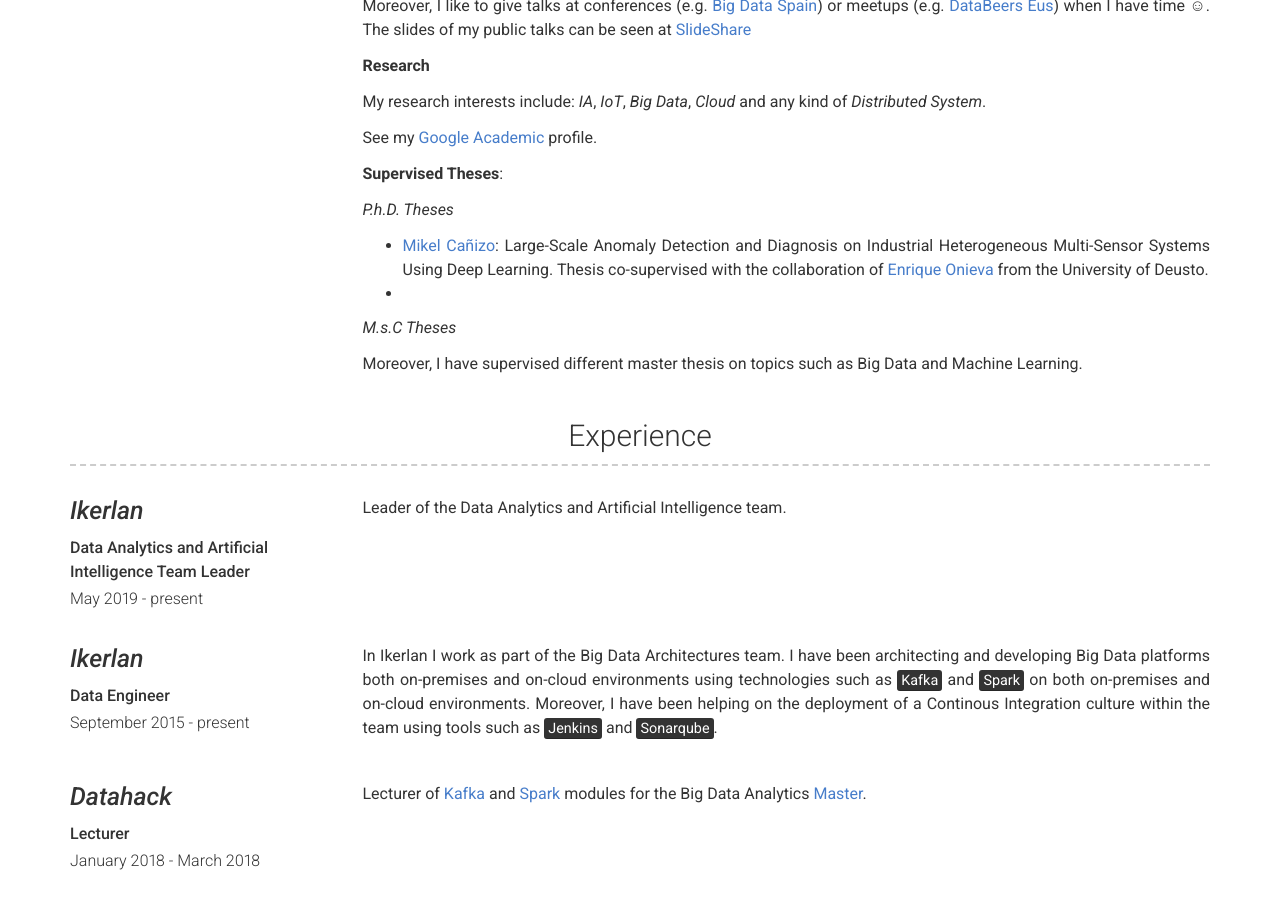
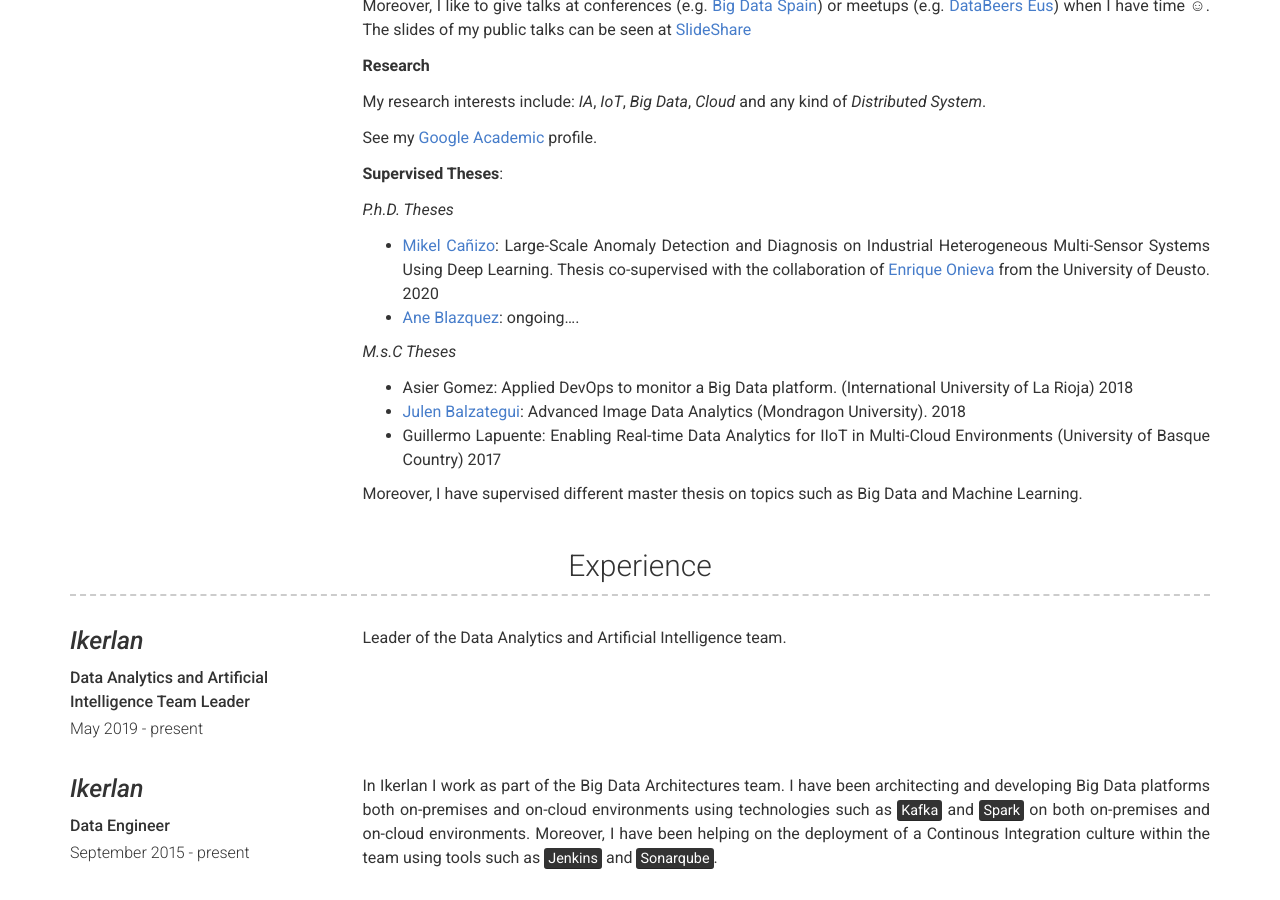
Before and after one commit to Neuw84/neuw84.github.io, a Jekyll site: the page built from index.md, in a window 1280 px wide and 900 px high, scrolled down 527 px. Built offline with Jekyll 4.4.1, drawn with Linux system fonts in a browser that asks for light colours.

Commit message:
Update _config.yml

```diff
--- a/_config.yml
+++ b/_config.yml
@@ -49,11 +49,14 @@ about_content: | # this will include new lines to allow paragraphs here you can
 
    *P.h.D. Theses*
 
-   * [Mikel Cañizo](https://scholar.google.es/citations?user=RCuu9XUAAAAJ&hl=es): Large-Scale Anomaly Detection and Diagnosis on Industrial Heterogeneous Multi-Sensor Systems Using Deep Learning. Thesis co-supervised with the collaboration of [Enrique Onieva](https://scholar.google.es/citations?hl=es&user=2ww8fYYAAAAJ) from the University of Deusto.
-   * [Ane Blazquez]:(https://scholar.google.es/citations?user=rYN6wQcAAAAJ&hl=es&oi=ao):
+   * [Mikel Cañizo](https://scholar.google.es/citations?user=RCuu9XUAAAAJ&hl=es): Large-Scale Anomaly Detection and Diagnosis on Industrial Heterogeneous Multi-Sensor Systems Using Deep Learning. Thesis co-supervised with the collaboration of [Enrique Onieva](https://scholar.google.es/citations?hl=es&user=2ww8fYYAAAAJ) from the University of Deusto. 2020
+   * [Ane Blazquez](https://scholar.google.es/citations?user=rYN6wQcAAAAJ&hl=es&oi=ao): ongoing....
 
    *M.s.C Theses*
 
+   * Asier Gomez: Applied DevOps to monitor a Big Data platform.  (International University of La Rioja) 2018
+   * [Julen Balzategui](https://scholar.google.es/citations?user=ZOFmhl8AAAAJ&hl=es&authuser=1&oi=ao): Advanced Image Data Analytics (Mondragon University). 2018
+   * Guillermo Lapuente: Enabling Real-time Data Analytics for IIoT in Multi-Cloud Environments (University of Basque Country) 2017
 
    Moreover, I have supervised different master thesis on topics such as Big Data and Machine Learning.
 
```
